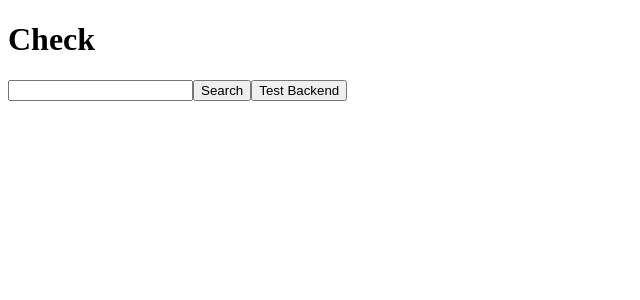
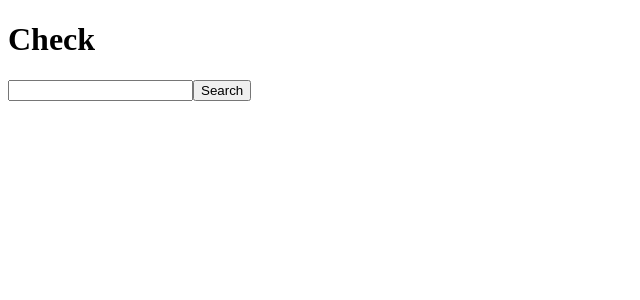
Before and after one commit to itsik-weiss/docker, a React (Create React App) app in the folder social-finder/: page /check in a window 1280 px wide. Shown: the top 300 px of the page, without its empty margins (0-640 px from the left). Built offline with nearby package versions, Linux system fonts and the light colour scheme.

Commit message:
remove test backend

```diff
--- a/social-finder/src/components/Check.js
+++ b/social-finder/src/components/Check.js
@@ -43,18 +43,6 @@ function Check() {
     }
   };
 
-  const handleTest = async () => {
-    try {
-      const response = await axios.get(`${API_URL}/check`, {
-        headers: {
-          'Content-Type': 'application/json'
-        },
-      });
-      console.log("Test Response:", response);
-    } catch (error) {
-      console.log("Test Error:", error);
-    }
-  };
 
   return (
     <div>
@@ -62,7 +50,6 @@ function Check() {
       <div>
         <input type="text" value={name} onChange={handleInputChange} />
         <button onClick={handleSearch}>Search</button>
-        <button onClick={handleTest}>Test Backend</button>
       </div>
       {error && <p style={{ color: 'red' }}>Error: {error}</p>}
       <ul>
```
